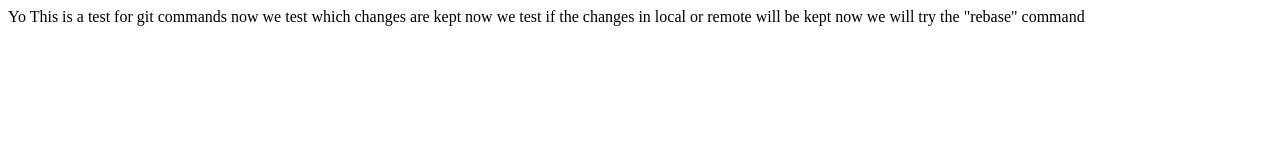
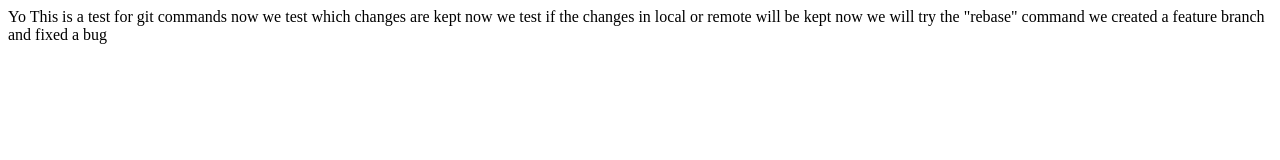
Before and after one commit to OsamaIssa99/Test, a plain HTML site: page index.html in a window 1280 px wide. Drawn offline with Linux system fonts and the light colour scheme.

Commit message:
updated index.html after the bugfix

```diff
--- a/index.html
+++ b/index.html
@@ -7,4 +7,6 @@
     now we test if the changes in local or remote will be kept
 
     now we will try the "rebase" command
+
+    we  created a feature branch and fixed a bug
 </div>
```
